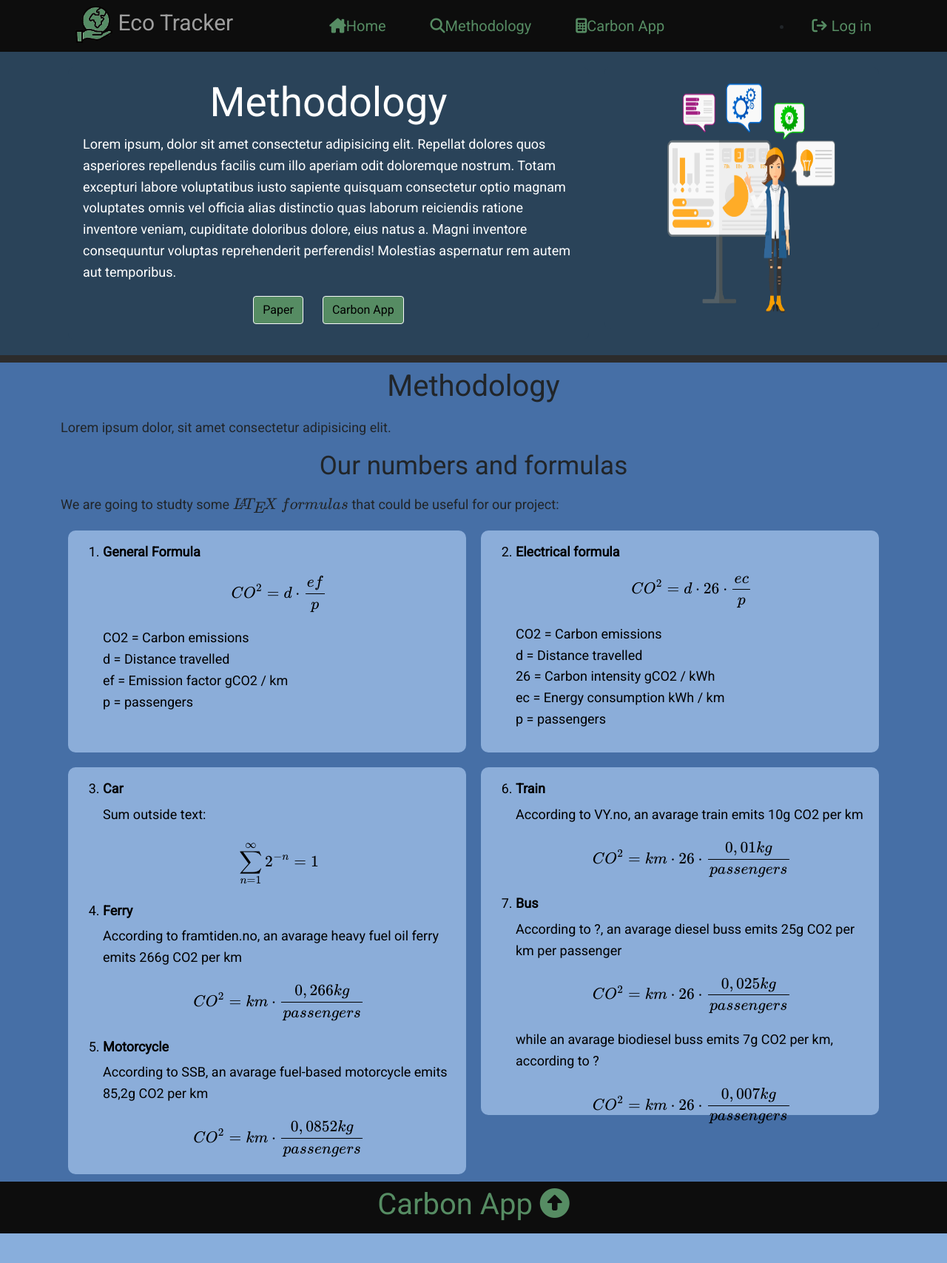
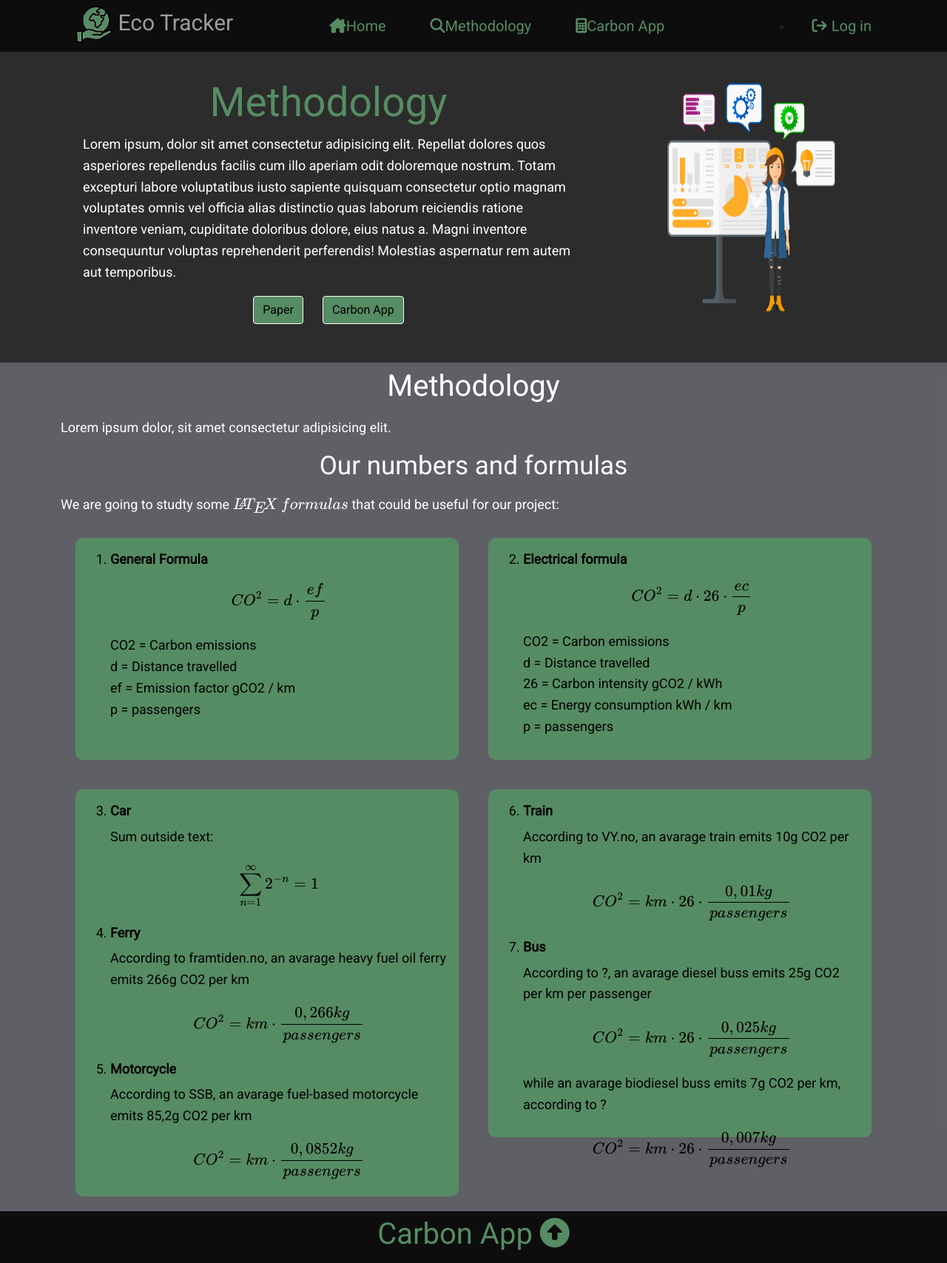
Before and after one commit to matiashaffen/carbon_app_2024_AWS, a Flask app: page /methodology in a window 1280 px wide. Shown: the whole page at 74% size. Before the commit the page ends 1667 px from the top, so only its background shows below. Run offline with Flask 2, Linux system fonts and the light colour scheme; some libraries are stand-ins or nearby versions.

Commit message:
Update methodology.css

```diff
--- a/capp/static/methodology.css
+++ b/capp/static/methodology.css
@@ -5,11 +5,29 @@ Methodology, section 2 (methodology, background): #466fa6
 Methodology, section 2 (methodology, boxes): #8badd9
 */
 
+.hidden-element {
+  visibility: hidden;
+  opacity: 0;
+  transform: translateY(20px);
+  transition: all 2s ease-in-out;
+}
+
+.visible-element {
+  visibility: visible;
+  opacity: 1;
+  transform: translateY(0);
+}
+
 /* Utilities  */
 p {
   margin: 10px 0;
   font-size: 18px;
 }
+
+h1 {
+  color: #568c63;
+}
+
 h4 {
   font-size: 18px;
   text-align: left;
@@ -19,17 +37,13 @@ ol {
   font-size: 18px;
 }
 /* Section header */
-.section_header_methodology {
-  background-color:#2a4359;
-}
+
 .header {
   display: flex;
   align-items: start;
-  background: #2a4359;
 }
 .header .box {
   flex: 1;
-  background: #2a4359;
   color: #fff;
   border-radius: 10px;
   margin: 20px 10px;
@@ -51,33 +65,32 @@ ol {
   flex-wrap:wrap;
 }
 .container_buttons_links_header a:hover {
-  color: #2a4359;
+  color: #2f592a;
 }
 .container_buttons_links_header btn {
   width: 100px;
   height: 100px;
-  background: #2a4359;
   color: #fff;
   display: flex;
   justify-content:center;
   align-items:center;
 }
 /* Section methodology */
-.section_body_methodology {
-  background-color:#466fa6;
+.section_body_methodology{
+  background-color: #c5c8d956;
 }
 .methodology {
   display: flex;
   align-items: start;
-  background: #466fa6;
+  color: #fff;
 }
 /* Table with one column */
 .methodology .box_table1 {
   flex: 1;
-  background: #8badd9;
+  background: #568c63;
   color: black;
   border-radius: 10px;
-  margin: 10px 10px 10px 10px;
+  margin: 20px 20px 20px 10px;
   padding: 15px 15px;
   text-align:center;
   align-items: center;
@@ -85,7 +98,7 @@ ol {
 }
 .methodology .box_table1:nth-of-type(1) {
   flex-grow:1;
-  background: #466fa6;
+  background: #46a67e;
 }
 .methodology .box_table1:nth-of-type(2) {
   flex-grow:4;
@@ -97,10 +110,10 @@ ol {
 /* Table with two columns */
 .methodology .box_table2 {
   flex: 1;
-  background: #8badd9;
+  background: #568c63;
   color: black;
   border-radius: 10px;
-  margin: 10px 10px 10px 10px;
+  margin: 20px 20px 20px 20px;
   padding: 15px 15px;
   text-align:center;
   align-items: center;
@@ -108,11 +121,12 @@ ol {
 }
 .methodology .box_table2:nth-of-type(1) {
   flex-grow:1;
-  background: #8badd9;
+  background: #568c63;
+  height: auto;
 }
 .methodology .box_table2:nth-of-type(2) {
   flex-grow:1;
-  background: #8badd9;
+  background: #568c63;
 }
 
 
```
